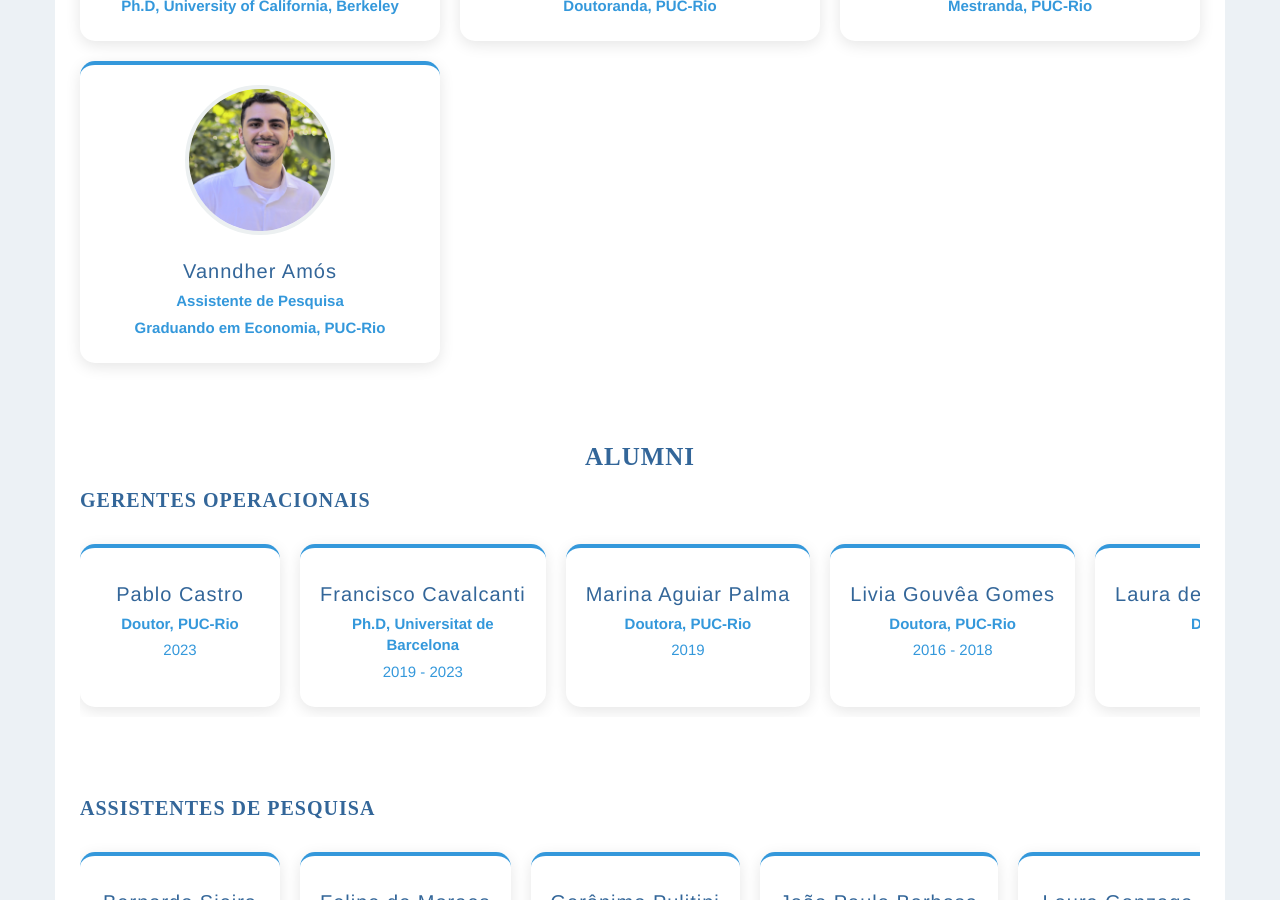
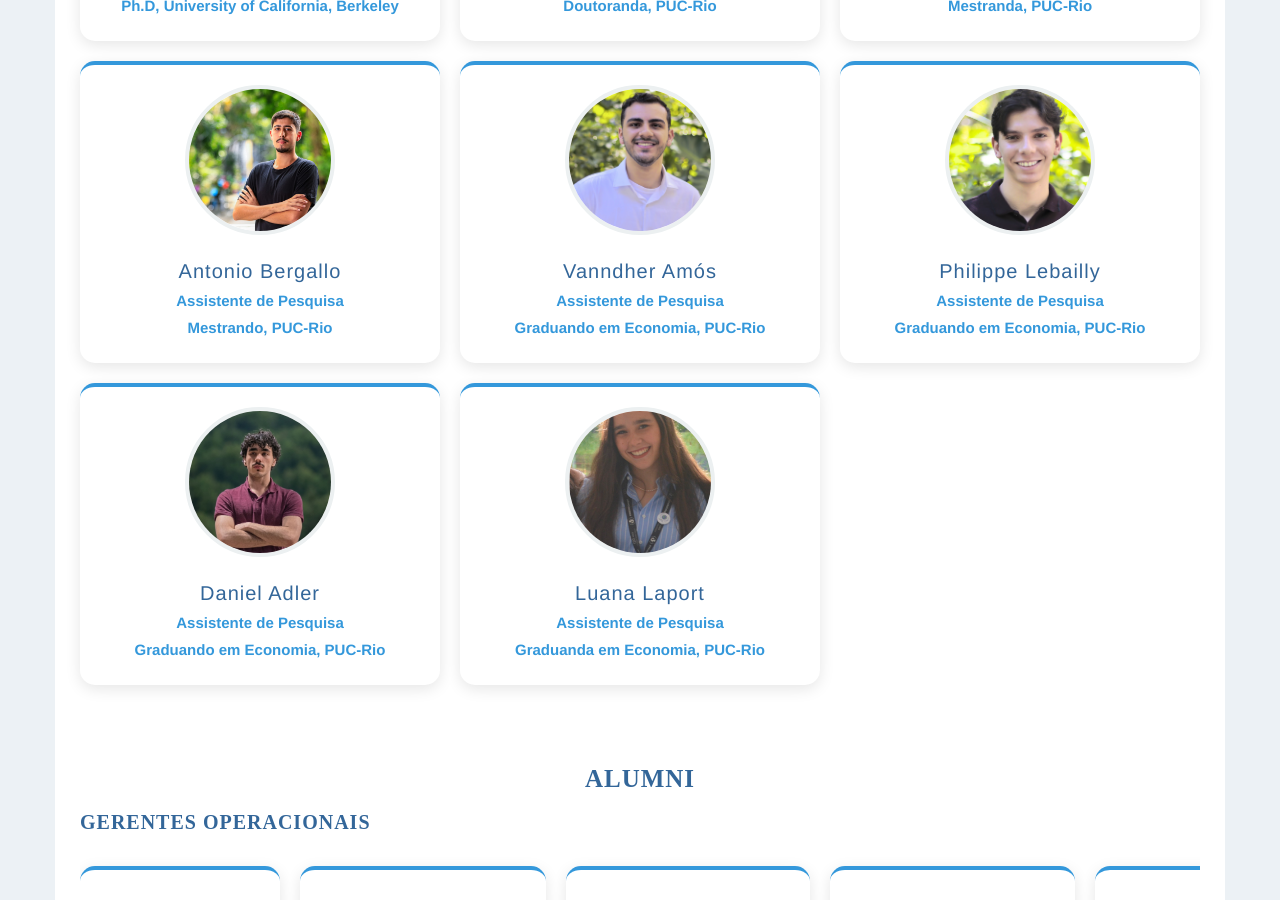
Before and after one commit to datazoompuc/datazoompuc.github.io, a Jekyll site: the page built from pt/equipe.md, in a window 1280 px wide and 900 px high, scrolled down 523 px. Built offline with Jekyll 4.4.1, drawn with Linux system fonts in a browser that asks for light colours; nearby versions of some CDN libraries; some web fonts are replaced.

Commit message:
Coloca novos membros

```diff
--- a/_data/assistentes.yml
+++ b/_data/assistentes.yml
@@ -54,9 +54,9 @@
   periodo: 2021 - 2023
   site: https://gnjardim.github.io/
 
-- nome: Antonio Bergallo
-  periodo: 2022 - 2023
-  site: https://br.linkedin.com/in/antonio-bergallo-3306a0244
+# - nome: Antonio Bergallo
+#   periodo: 2022 - 2023
+#   site: https://br.linkedin.com/in/antonio-bergallo-3306a0244
 
 - nome: Fernanda Watkins
   periodo: 2022 - 2023
--- a/_data/equipe.yml
+++ b/_data/equipe.yml
@@ -20,6 +20,13 @@
     photo: "/assets/img/team/laura_regadas.jpg"
     site: "https://br.linkedin.com/in/laura-t-regadas"
 
+  - nome: "Antonio Bergallo"
+    cargo: "Assistente de Pesquisa"
+    formacao: "Mestrando, PUC-Rio"
+    inicio: "2026"
+    photo: "/assets/img/team/bergallo.jpg"
+    site: "https://antoniobergallo.github.io/"
+
   - nome: "Vanndher Amós"
     cargo: "Assistente de Pesquisa"
     formacao: "Graduando em Economia, PUC-Rio"
@@ -27,13 +34,26 @@
     photo: "/assets/img/team/vanndher.jpg"
     site: "https://www.linkedin.com/in/vanndher-am%C3%B3s-08b500247/"
 
+  - nome: "Philippe Lebailly"
+    cargo: "Assistente de Pesquisa"
+    formacao: "Graduando em Economia, PUC-Rio"
+    inicio: "2025"
+    photo: "/assets/img/team/philippe.jpg"
+    site: "http://www.linkedin.com/in/philippe-bernardes-lebailly-976452263"
 
-  # - nome: "Philippe Lebailly"
-  #   cargo: "Assistente de Pesquisa"
-  #   formacao: "Graduando em Economia, PUC-Rio"
-  #   inicio: "2025"
-  #   photo: "/assets/img/team/philippe.jpg"
-  #   site: "http://www.linkedin.com/in/philippe-bernardes-lebailly-976452263"
+  - nome: "Daniel Adler"
+    cargo: "Assistente de Pesquisa"
+    formacao: "Graduando em Economia, PUC-Rio"
+    inicio: "2026"
+    photo: "/assets/img/team/daniel.jpg"
+    site: "https://www.linkedin.com/in/daniel-adler-9a053b390"
+
+  - nome: "Luana Laport"
+    cargo: "Assistente de Pesquisa"
+    formacao: "Graduanda em Economia, PUC-Rio"
+    inicio: "2026"
+    photo: "/assets/img/team/luana.jpg"
+    site: "https://www.linkedin.com/in/luana-laport-842723382"
 
 en:
   - nome: "Gustavo Gonzaga"
@@ -57,6 +77,13 @@
     photo: "/assets/img/team/laura_regadas.jpg"
     site: "https://br.linkedin.com/in/laura-t-regadas"
 
+  - nome: "Antonio Bergallo"
+    cargo: "Research Assistant"
+    formacao: "Master's Student, PUC-Rio"
+    inicio: "2026"
+    photo: "/assets/img/team/bergallo.jpg"
+    site: "https://antoniobergallo.github.io/"
+
   - nome: "Vanndher Amós"
     cargo: "Research Assistant"
     formacao: "Economics Undergraduate, PUC-Rio"
@@ -64,9 +91,23 @@
     photo: "/assets/img/team/vanndher.jpg"
     site: "https://www.linkedin.com/in/vanndher-am%C3%B3s-08b500247/"
 
-  # - nome: "Philippe Lebailly"
-  #   cargo: "Research Assistant"
-  #   formacao: "Economics Undergraduate, PUC-Rio"
-  #   inicio: "2025"
-  #   photo: "/assets/img/team/philippe.jpg"
-  #   site: "http://www.linkedin.com/in/philippe-bernardes-lebailly-976452263"
+  - nome: "Philippe Lebailly"
+    cargo: "Research Assistant"
+    formacao: "Economics Undergraduate, PUC-Rio"
+    inicio: "2025"
+    photo: "/assets/img/team/philippe.jpg"
+    site: "http://www.linkedin.com/in/philippe-bernardes-lebailly-976452263"
+
+  - nome: "Daniel Adler"
+    cargo: "Research Assistant"
+    formacao: "Economics Undergraduate, PUC-Rio"
+    inicio: "2026"
+    photo: "/assets/img/team/daniel.jpg"
+    site: "https://www.linkedin.com/in/daniel-adler-9a053b390"
+
+  - nome: "Luana Laport"
+    cargo: "Research Assistant"
+    formacao: "Economics Undergraduate, PUC-Rio"
+    inicio: "2026"
+    photo: "/assets/img/team/luana.jpg"
+    site: "https://www.linkedin.com/in/luana-laport-842723382"
```
